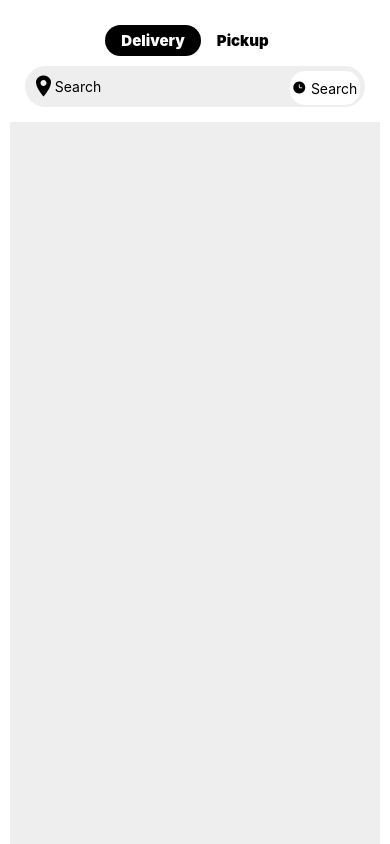
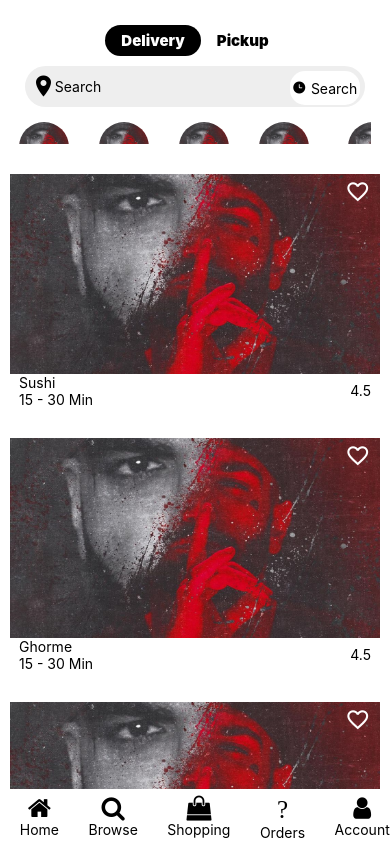
Before and after one commit to RezaEcho10/FoodNight, a React Native app: screen / in a window 390 px wide. Built offline with nearby package versions, Linux system fonts and the light colour scheme.

Commit message:
CateFootResItem

```diff
--- /dev/null
+++ b/Components/Categories.js
@@ -0,0 +1,28 @@
+import { View, Text, ScrollView, Image } from 'react-native'
+import React from 'react'
+import {Foods} from '../Constant'
+
+const Categories = () => {
+  return (
+    <ScrollView style={{width: '95%', margin: 'auto'}} horizontal showsHorizontalScrollIndicator={false}>
+      {
+        Foods.map(food => (
+            <View style={{
+                alignItems: 'center',
+                marginRight: 30
+            }}>
+                <Image style={{
+                    width: 50,
+                    height: 50,
+                    borderRadius: 30,
+                    resizeMode: 'contain'
+                }} source={food.image} />
+                <Text style={{fontSize: 13, fontWeight: 300}}>{food.name}</Text>
+            </View>
+        ))
+      }
+    </ScrollView>
+  )
+}
+
+export default Categories
--- /dev/null
+++ b/Components/FooterTabs.js
@@ -0,0 +1,28 @@
+import { View, Text, TouchableOpacity } from 'react-native'
+import React from 'react'
+import FontAwesome from 'react-native-vector-icons/FontAwesome'
+
+const FooterTabs = () => {
+  return (
+    <View style={{flexDirection: 'row',backgroundColor: 'white', paddingLeft: 10, paddingRight: 10,height: 55, justifyContent: 'space-between', position: 'fixed', bottom: 0, width: '100%'}}>
+
+        <Icon icon="home" text="Home"/>
+        <Icon icon="search" text="Browse"/>
+        <Icon icon="shopping-bag" text="Shopping"/>
+        <Icon icon="receipt" text="Orders"/>
+        <Icon icon="user" text="Account"/>
+
+    </View>
+  )
+}
+
+const Icon = (props) => {
+    return (
+        <TouchableOpacity style={{alignItems: 'center', marginTop: 7, borderRadius: 10}}>
+            <FontAwesome name={props.icon} size={25} />
+            <Text>{props.text}</Text>
+        </TouchableOpacity>
+    )
+}
+
+export default FooterTabs
--- /dev/null
+++ b/Components/ResturantItem.js
@@ -0,0 +1,48 @@
+import { View, Text, Image, ScrollView, TouchableOpacity } from 'react-native'
+import React from 'react'
+import {Foods} from '../Constant'
+import MaterialCommunityIcons from 'react-native-vector-icons/MaterialCommunityIcons'
+
+const ResturantItem = () => {
+  return (
+    <ScrollView>
+      {
+        Foods.map(food => (
+            <View>
+                <ResturantImage img={food.image} />
+                <ResturantInfo name={food.name} />
+            </View>
+        ))
+      }
+    </ScrollView>
+  )
+}
+
+const ResturantImage = (props) => {
+    return (
+        <View style={{
+            width: '100%',
+            margin: 'auto',
+            marginTop: 30,
+        }}>
+            <Image style={{width: '100%', height: 200}} source={props.img} />
+            <TouchableOpacity style={{position: 'absolute', top: 5, right: 10}}>
+                <MaterialCommunityIcons name='heart-outline' size={25} color='white' />
+            </TouchableOpacity>
+        </View>
+    )
+}
+
+const ResturantInfo = (props) => {
+    return (
+        <View style={{flexDirection: 'row', justifyContent: 'space-between', alignItems: 'center', marginTop: 10, width: '95%', margin: 'auto'}}>
+            <View>
+                <Text>{props.name}</Text>
+                <Text>15 - 30 Min</Text>
+            </View>
+            <Text>4.5</Text>
+        </View>
+    )
+}
+
+export default ResturantItem
--- /dev/null
+++ b/Constant/asset.js
@@ -0,0 +1,5 @@
+import H from '../assets/Ho3ein_1.jpg'
+
+export default {
+    H
+}
--- /dev/null
+++ b/Constant/data.js
@@ -0,0 +1,54 @@
+import asset from './asset'
+
+const Foods = [
+    {
+        id: '1',
+        name: 'Sushi',
+        description: 'The action painter abstract expressionists were directly influenced by automatism. Pollock channelled this into producing gestural. The action painter abstract expressionists were directly influenced by automatism. Pollock channelled this into producing gestural. The action painter abstract expressionists were directly influenced by automatism. Pollock channelled this into producing gestural.',
+        image: asset.H
+    },
+    {
+        id: '2',
+        name: 'Ghorme',
+        description: 'The action painter abstract expressionists were directly influenced by automatism. Pollock channelled this into producing gestural. The action painter abstract expressionists were directly influenced by automatism. Pollock channelled this into producing gestural. The action painter abstract expressionists were directly influenced by automatism. Pollock channelled this into producing gestural.',
+        image: asset.H
+    },
+    {
+        id: '3',
+        name: 'Chicken',
+        description: 'The action painter abstract expressionists were directly influenced by automatism. Pollock channelled this into producing gestural. The action painter abstract expressionists were directly influenced by automatism. Pollock channelled this into producing gestural. The action painter abstract expressionists were directly influenced by automatism. Pollock channelled this into producing gestural.',
+        image: asset.H
+    },
+    {
+        id: '4',
+        name: 'Pizza',
+        description: 'The action painter abstract expressionists were directly influenced by automatism. Pollock channelled this into producing gestural. The action painter abstract expressionists were directly influenced by automatism. Pollock channelled this into producing gestural. The action painter abstract expressionists were directly influenced by automatism. Pollock channelled this into producing gestural.',
+        image: asset.H
+    },
+    {
+        id: '5',
+        name: 'Humberger',
+        description: 'The action painter abstract expressionists were directly influenced by automatism. Pollock channelled this into producing gestural. The action painter abstract expressionists were directly influenced by automatism. Pollock channelled this into producing gestural. The action painter abstract expressionists were directly influenced by automatism. Pollock channelled this into producing gestural.',
+        image: asset.H
+    },
+    {
+        id: '6',
+        name: 'Egg',
+        description: 'The action painter abstract expressionists were directly influenced by automatism. Pollock channelled this into producing gestural. The action painter abstract expressionists were directly influenced by automatism. Pollock channelled this into producing gestural. The action painter abstract expressionists were directly influenced by automatism. Pollock channelled this into producing gestural.',
+        image: asset.H
+    },
+    {
+        id: '7',
+        name: 'Kebab',
+        description: 'The action painter abstract expressionists were directly influenced by automatism. Pollock channelled this into producing gestural. The action painter abstract expressionists were directly influenced by automatism. Pollock channelled this into producing gestural. The action painter abstract expressionists were directly influenced by automatism. Pollock channelled this into producing gestural.',
+        image: asset.H
+    },
+    {
+        id: '8',
+        name: 'Humberger',
+        description: 'The action painter abstract expressionists were directly influenced by automatism. Pollock channelled this into producing gestural. The action painter abstract expressionists were directly influenced by automatism. Pollock channelled this into producing gestural. The action painter abstract expressionists were directly influenced by automatism. Pollock channelled this into producing gestural.',
+        image: asset.H
+    }
+]
+
+export {Foods}
--- /dev/null
+++ b/Constant/index.js
@@ -0,0 +1,7 @@
+import asset from './asset'
+import {Foods} from './data'
+
+export {
+    asset,
+    Foods
+}
--- a/Screens/Home.js
+++ b/Screens/Home.js
@@ -2,13 +2,19 @@ import { View, Text, SafeAreaView } from 'react-native'
 import React from 'react'
 import HeaderTabs from '../Components/HeaderTabs'
 import SearchBar from '../Components/SearchBar'
+import Categories from '../Components/Categories'
+import ResturantItem from '../Components/ResturantItem'
+import FooterTabs from '../Components/FooterTabs'
 const Home = () => {
   return (
-    <SafeAreaView style={{marginLeft: 'auto', marginRight: 'auto', marginTop: 10, width: '95%', backgroundColor: '#eee', flex: 1}}>
+    <SafeAreaView style={{marginLeft: 'auto', marginRight: 'auto', marginTop: 10, width: '95%', flex: 1}}>
       <View style={{backgroundColor: 'white', padding: 15}}>
         <HeaderTabs />
         <SearchBar />
       </View>
+      <Categories />
+      <ResturantItem />
+      <FooterTabs />
     </SafeAreaView>
   )
 }
```
Also changed, not shown: assets/Ho3ein_1.jpg (added).
